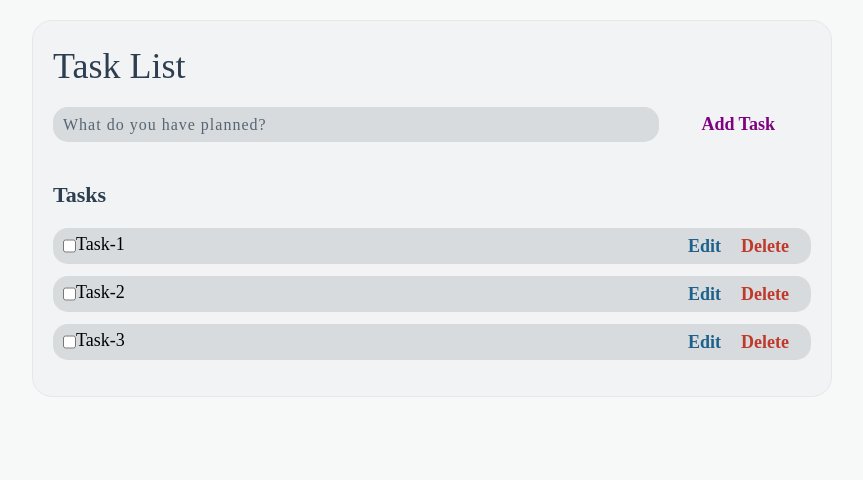
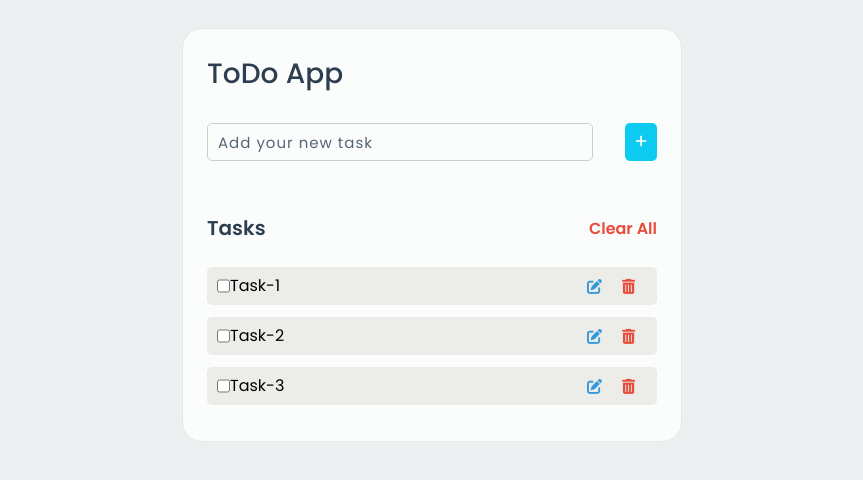
Before and after one commit to GulanaFarziyeva/ToDoList, a plain HTML site: page index.html in a window 1280 px wide. Shown: the whole page, without its empty margins (208-1071 px from the left). Drawn offline with Linux system fonts and the light colour scheme; a web font is replaced by a local one.

Commit message:
add new style

```diff
--- a/index.html
+++ b/index.html
@@ -8,29 +8,39 @@
     <link rel="preconnect" href="https://fonts.googleapis.com" />
     <link rel="preconnect" href="https://fonts.gstatic.com" crossorigin />
     <link
-      href="https://fonts.googleapis.com/css2?family=Ibarra+Real+Nova:wght@400;500;600;700&display=swap"
+      href="https://fonts.googleapis.com/css2?family=Ibarra+Real+Nova:wght@400;500;600;700&family=Poppins:wght@300;400;500;600;700&display=swap"
       rel="stylesheet"
+    />
+    <link
+      rel="stylesheet"
+      href="https://cdnjs.cloudflare.com/ajax/libs/font-awesome/6.1.1/css/all.min.css"
+      integrity="sha512-KfkfwYDsLkIlwQp6LFnl8zNdLGxu9YAA1QvwINks4PhcElQSvqcyVLLD9aMhXd13uQjoXtEKNosOWaZqXgel0g=="
+      crossorigin="anonymous"
+      referrerpolicy="no-referrer"
     />
     <link rel="stylesheet" href="./style.css" />
   </head>
   <body>
     <div class="container">
       <div>
-        <h1 class="header">Task List</h1>
+        <h1 class="header">ToDo App</h1>
       </div>
       <form class="add-task">
         <input
           type="text"
-          placeholder="What do you have planned?"
+          placeholder="Add your new task"
           class="add-task-input"
           id="new-task-name"
         />
         <button type="submit" class="add-task-btn" id="add-new-task">
-          Add Task
+          <i class="fa-solid fa-plus"></i>
         </button>
       </form>
       <div class="tasks-inner">
-        <div class="tasks-header">Tasks</div>
+        <div class="tasks-header">
+          Tasks
+          <button class="clear-all-btn">Clear All</button>
+        </div>
 
         <ul class="task-list-inner"></ul>
       </div>
--- a/script.js
+++ b/script.js
@@ -1,6 +1,7 @@
 let ulElement = document.querySelector(".task-list-inner");
 let newTaskName = document.querySelector("#new-task-name");
 let addTask = document.querySelector("#add-new-task");
+let clearBtn = document.querySelector(".clear-all-btn");
 
 let editId;
 let isEditTask = false;
@@ -17,12 +18,16 @@ function displayTask() {
   ulElement.innerHTML = "";
   for (let task of tasksList) {
     let liElement = `
-          <li class="task-list">
-              <input type="checkbox" id="${task.id}" class="task-list-input">
-              <label for="${task.id}">${task.taskName}</label>
-              <button class="edit-btn" onClick="editTask(${task.id},'${task.taskName}')">Edit</button>
-              <button class="delete-btn" onClick="deleteTask(${task.id}, '${task.taskName}')">Delete</button>
-          </li>
+       <li class="task-list">
+        <input type="checkbox" id="${task.id}" class="task-list-input">
+        <label for="${task.id}">${task.taskName}</label>
+        <button class="edit-btn" onClick="editTask(${task.id},'${task.taskName}')">
+          <i class="fa-solid fa-pen-to-square"></i>
+        </button>
+        <button class="delete-btn" onClick="deleteTask(${task.id}, '${task.taskName}')">
+        <i class="fa-solid fa-trash-can"></i>
+        </button>
+      </li>
       `;
     ulElement.insertAdjacentHTML("beforeend", liElement);
   }
@@ -77,3 +82,8 @@ function editTask(taskId, taskName) {
   newTaskName.focus();
   newTaskName.classList.add("active");
 }
+
+clearBtn.addEventListener("click", function () {
+  tasksList.splice(0, tasksList.length);
+  displayTask();
+});
--- a/style.css
+++ b/style.css
@@ -2,18 +2,18 @@
     margin: 0;
     padding: 0;
     box-sizing: border-box;
-    font-family: 'Ibarra Real Nova', serif;
+    font-family: 'Poppins', sans-serif;
 }
 
 body{
-    background-color: #F7F9F9 ;
+    background-color: #ECF0F1 ;
 }
 
 .container{
-    max-width: 800px;
-    margin: 20px auto;
-    padding: 24px 20px;
-    background-color: #F2F3F4  ;
+    max-width: 500px;
+    margin: 28px auto;
+    padding: 24px;
+    background-color: #FBFCFC  ;
     border-radius: 20px;
     border:1px solid #E5E7E9 ;
     display: flex;
@@ -22,69 +22,82 @@ body{
 }
 
 .header{
-    margin-bottom: 20px;
+    margin-bottom: 28px;
     color: #2C3E50  ;
-    font-size: 36px;
+    font-size: 28px;
     font-weight: 500;
 }
 
 .add-task{
     display: flex;
+    justify-content: space-between;
     gap: 32px;
 }
 
 .add-task-input{
-    width: 80%;
-    height: 35px;
+    height: 38px;
     padding: 4px 10px;
-    background-color: #D7DBDD  ;
+    background: none;
     outline: none;
-    border: none;
-    border-radius: 15px;
-    font-size: 16px;
-    font-weight: 500;
+    border: 1px solid #CACFD2 ;
+    border-radius: 5px;
+    font-size: 15px;
     letter-spacing: 1px;
+    flex-grow: 2;
 }
 
 .add-task-input::placeholder{
     color: #566573;
 }
 
+.add-task-input:focus{
+    border-color:#0dcaf0;
+}
+
 .add-task-btn{
     border: none;
+    border-radius: 5px;
     outline: none;
-    background:none;
+    background:#0dcaf0;
+    color: #fff;
     padding: 4px 10px;
-    font-size: 18px;
-    font-weight: 600;
-    color: purple;
     cursor: pointer;
 }
 
+
 .tasks-inner{
-    margin-top: 40px;
+    margin-top: 52px;
     display: flex;
     flex-direction: column;
-    gap: 20px;
+    gap: 24px;
 }
 
 .tasks-header{
-    font-size: 22px;
+    font-size: 20px;
     font-weight: 600;
     color: #2C3E50 ;
+    display: flex;
+    justify-content: space-between;
 
+}
+
+.clear-all-btn{
+    border: none;
+    background: none;
+    font-size: 16px;
+    font-weight: 600;
+    color: #E74C3C;
 }
 
 
 .task-list{
     list-style: none;
-    height: 36px;
+    height: 38px;
     margin-bottom: 12px;
     padding: 6px 10px;
-    background-color: #D7DBDD  ;
-    border-radius: 15px;
-    font-size: 18px;
-    font-weight: 500;
+    background-color: #ecede9 ;
+    border-radius: 5px;
+    font-size: 16px;
     display: flex;
 }
 
@@ -96,28 +109,20 @@ body{
 .delete-btn{
     border: none;
     background: none;
-    font-size: 18px;
-    font-weight: 600;
+    font-size: 15px;
     margin-left: 20px;
     cursor: pointer;
 }
 
 .edit-btn{
-    color: #1F618D;
+    color: #3498DB
 }
 
 .delete-btn{
-    color: #C0392B ;
+    color: #E74C3C;
     margin-right: 12px;
 }
 
-.active{
-    outline: 1px solid blue;
-}
-
-.add-task-input:focus{
-    border: 1px solid blue;
-}
 
 @media (max-width: 768px){
     .add-task{
```
